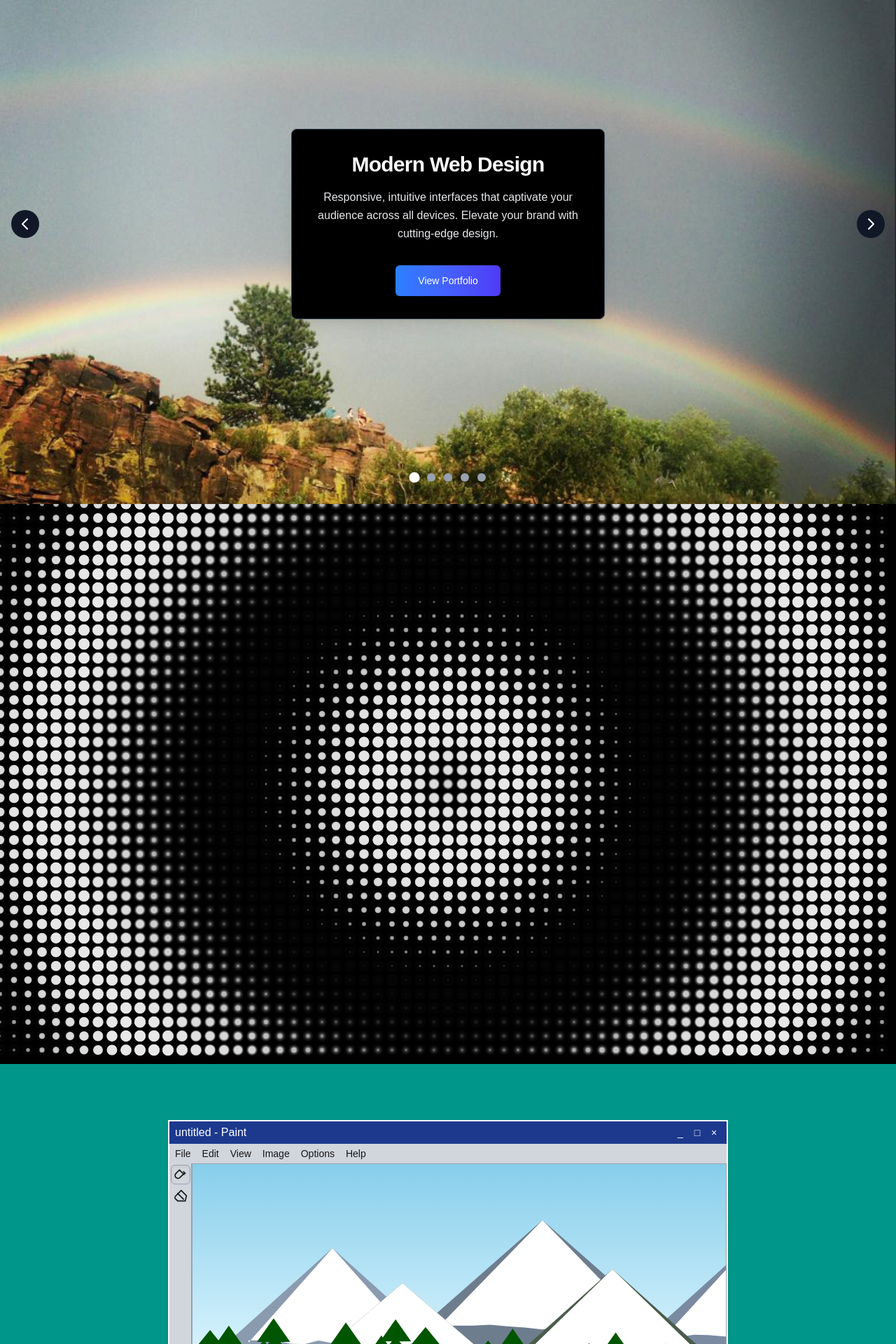
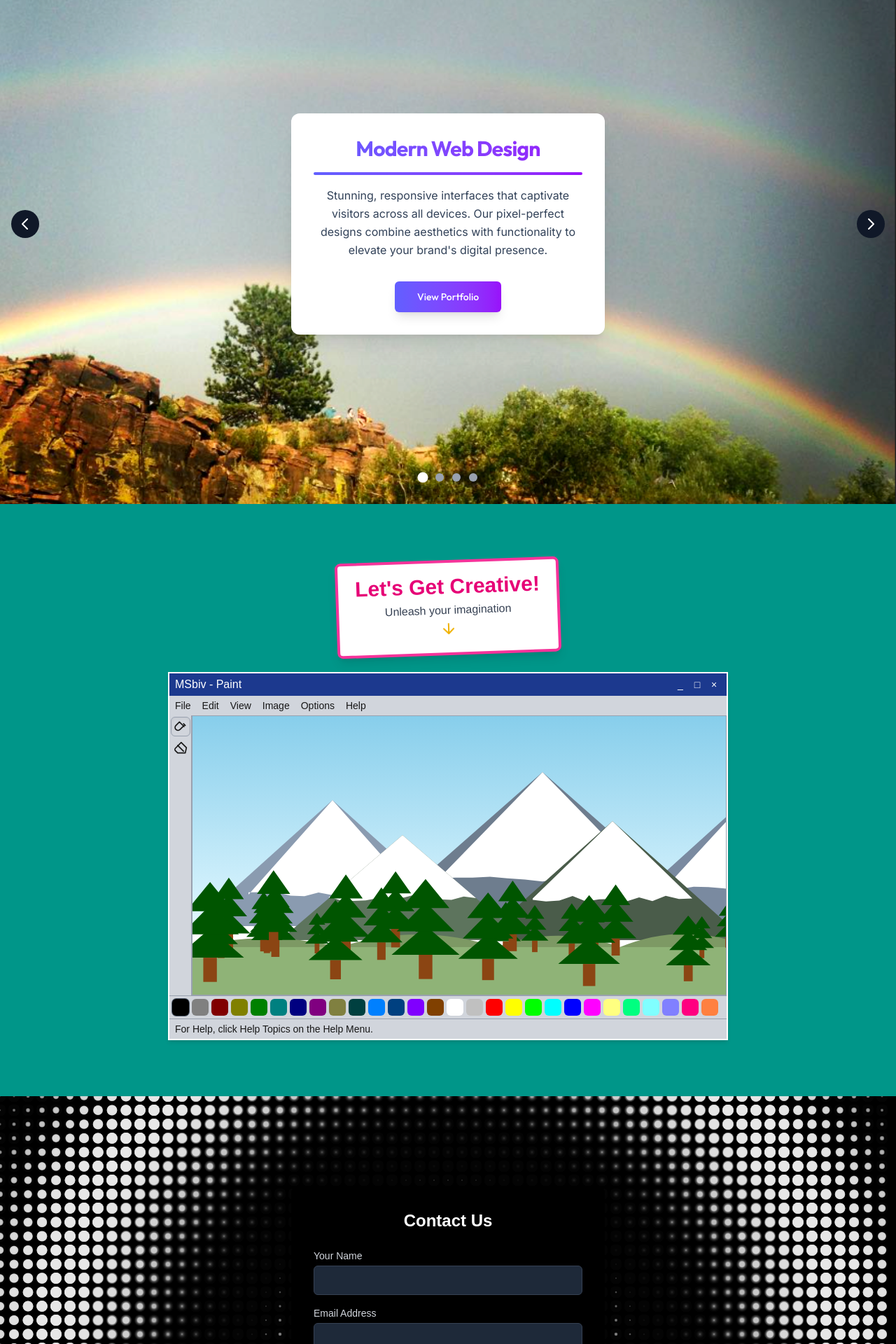
Before and after one commit to abiv23/biviano, a Next.js app: page / in a window 1280 px wide. Shown: the part 880-2800 px from the top of the page at 70% size. Built offline with nearby package versions, Linux system fonts and the light colour scheme.

Commit message:
refactor of cta cards

```diff
--- a/src/app/layout.js
+++ b/src/app/layout.js
@@ -1,4 +1,6 @@
+// Updated layout.js with additional modern fonts
 import { Geist, Geist_Mono } from "next/font/google";
+import { Inter, Outfit, Plus_Jakarta_Sans, Space_Grotesk, Lexend } from "next/font/google";
 import "./globals.css";
 
 const geistSans = Geist({
@@ -11,6 +13,32 @@ const geistMono = Geist_Mono({
   subsets: ["latin"],
 });
 
+// Additional modern font options
+const inter = Inter({
+  variable: "--font-inter",
+  subsets: ["latin"],
+});
+
+const outfit = Outfit({
+  variable: "--font-outfit",
+  subsets: ["latin"],
+});
+
+const jakarta = Plus_Jakarta_Sans({
+  variable: "--font-jakarta",
+  subsets: ["latin"],
+});
+
+const spaceGrotesk = Space_Grotesk({
+  variable: "--font-space-grotesk",
+  subsets: ["latin"],
+});
+
+const lexend = Lexend({
+  variable: "--font-lexend",
+  subsets: ["latin"],
+});
+
 export const metadata = {
   title: "Create Next App",
   description: "Generated by create next app",
@@ -20,7 +48,7 @@ export default function RootLayout({ children }) {
   return (
     <html lang="en">
       <body
-        className={`${geistSans.variable} ${geistMono.variable} antialiased`}
+        className={`${geistSans.variable} ${geistMono.variable} ${inter.variable} ${outfit.variable} ${jakarta.variable} ${spaceGrotesk.variable} ${lexend.variable} antialiased`}
       >
         {children}
       </body>
--- a/src/app/page.js
+++ b/src/app/page.js
@@ -8,8 +8,8 @@ export default function Home() {
     <>
       <Hero />
       <Carousel />
+      <MSPaint />
       <Waves />
-      <MSPaint />
     </>
   );
 }
--- a/src/components/Carousel.jsx
+++ b/src/components/Carousel.jsx
@@ -13,42 +13,34 @@ const Carousel = () => {
       src: "/images/double-rainbow.png",
       alt: "Modern Web Design",
       title: "Modern Web Design",
-      description: "Responsive, intuitive interfaces that captivate your audience across all devices. Elevate your brand with cutting-edge design.",
+      description: "Stunning, responsive interfaces that captivate visitors across all devices. Our pixel-perfect designs combine aesthetics with functionality to elevate your brand's digital presence.",
       cta: "View Portfolio",
       ctaLink: "/portfolio"
+    },
+    {
+     src: "/images/platte.png",
+     alt: "Performance Optimization",
+     title: "Performance Optimization",
+     description: "Revitalize your existing website with lightning-fast load times, mobile-friendly designs, and search engine optimization that drives organic traffic and improves rankings.",
+     cta: "Boost Your Site",
+     ctaLink: "/optimization"
     },
     {
       src: "/images/arvada-sunrise.png",
       alt: "Custom Web Applications",
       title: "Custom Web Applications",
-      description: "Tailored solutions built with modern frameworks that scale with your business needs and deliver exceptional user experiences.",
+      description: "Bespoke solutions built with cutting-edge frameworks that grow with your business. We create intuitive applications that streamline operations and delight users.",
       cta: "Our Services",
       ctaLink: "/services"
     },
     {
-      src: "/images/notre-dame-cathedral.png",
-      alt: "E-Commerce Solutions",
-      title: "E-Commerce Solutions",
-      description: "Powerful online stores with secure payment processing, inventory management, and optimized conversion funnels.",
-      cta: "Start Selling",
-      ctaLink: "/ecommerce"
-    },
-    {
-      src: "/images/platte.png",
-      alt: "Performance Optimization",
-      title: "Performance Optimization",
-      description: "Transform your existing website with speed optimization, responsive design, and improved SEO for better search rankings.",
-      cta: "Boost Your Site",
-      ctaLink: "/optimization"
-    },
-    {
       src: "/images/arcade.png",
       alt: "Custom Arcade Builds",
-      title: "Custom Arcade Builds",
-      description: "Free Play Arcades custom built with your favorite memories",
+      title: "Free Play Arcades",
+      description: "Custom-built arcade machines featuring classic and modern games for businesses and enthusiasts. Create memorable experiences that keep customers coming back.",
       cta: "Get a Quote",
       ctaLink: "/support"
-    },
+    }
   ]
 
   useEffect(() => {
@@ -103,18 +95,34 @@ const Carousel = () => {
               src={item.src}
               alt={item.alt}
               className="object-cover w-full h-full"
+              style={{
+                filter: "contrast(1.1) saturate(1.2) brightness(1.05)",
+                imageRendering: "crisp-edges"
+              }}
             />
 
-            {/* Centered Material Design Card Overlay */}
+            {/* Updated Card Design with Modern Font */}
             <div className="absolute inset-0 flex items-center justify-center px-4">
-              <div className="max-w-md w-full overflow-hidden rounded-lg shadow-xl bg-black bg-opacity-75 backdrop-blur-md border border-gray-700">
+              <div className="max-w-md w-full overflow-hidden rounded-xl shadow-xl bg-white dark:bg-black dark:bg-opacity-75 backdrop-blur-md transform hover:scale-105 transition-transform duration-300">
                 <div className="p-8 text-center">
-                  <h2 className="text-2xl md:text-3xl font-bold text-white mb-4 tracking-tight">{item.title}</h2>
-                  <p className="text-gray-200 mb-8 leading-relaxed">{item.description}</p>
+                  <h2
+                    className="text-2xl md:text-3xl font-bold mb-4 tracking-tight bg-gradient-to-r from-indigo-500 to-purple-600 bg-clip-text text-transparent"
+                    style={{ fontFamily: "var(--font-outfit)" }}
+                  >
+                    {item.title}
+                  </h2>
+                  <div className="w-full h-1 bg-gradient-to-r from-indigo-500 to-purple-600 rounded-full mb-4"></div>
+                  <p
+                    className="text-slate-700 dark:text-slate-200 mb-8 leading-relaxed"
+                    style={{ fontFamily: "var(--font-inter)" }}
+                  >
+                    {item.description}
+                  </p>
                   <Button
                     variant="default"
                     size="lg"
-                    className="bg-gradient-to-r from-blue-500 to-indigo-600 hover:from-blue-600 hover:to-indigo-700 text-white font-medium px-8 py-3 rounded-md shadow-lg cursor-pointer transition-all duration-300 hover:scale-105 hover:shadow-indigo-500/25"
+                    className="bg-gradient-to-r from-indigo-500 to-purple-600 hover:from-indigo-600 hover:to-purple-700 text-white font-medium px-8 py-3 rounded-md shadow-lg cursor-pointer transition-all duration-300 hover:scale-105 hover:shadow-purple-500/25"
+                    style={{ fontFamily: "var(--font-outfit)" }}
                     onClick={() => window.location.href = item.ctaLink}
                   >
                     {item.cta}
@@ -143,7 +151,7 @@ const Carousel = () => {
       {/* Navigation Arrows */}
       <button
         onClick={() => goToSlide((activeIndex - 1 + items.length) % items.length)}
-        className="absolute left-4 top-1/2 transform -translate-y-1/2 bg-gray-900 bg-opacity-50 hover:bg-opacity-70 text-white p-2 rounded-full focus:outline-none transition-all"
+        className="absolute left-4 top-1/2 transform -translate-y-1/2 bg-gray-900 bg-opacity-50 hover:bg-opacity-70 text-white p-2 rounded-full focus:outline-none transition-all hover:scale-110"
         aria-label="Previous slide"
       >
         <svg xmlns="http://www.w3.org/2000/svg" className="h-6 w-6" fill="none" viewBox="0 0 24 24" stroke="currentColor">
@@ -152,7 +160,7 @@ const Carousel = () => {
       </button>
       <button
         onClick={() => goToSlide((activeIndex + 1) % items.length)}
-        className="absolute right-4 top-1/2 transform -translate-y-1/2 bg-gray-900 bg-opacity-50 hover:bg-opacity-70 text-white p-2 rounded-full focus:outline-none transition-all"
+        className="absolute right-4 top-1/2 transform -translate-y-1/2 bg-gray-900 bg-opacity-50 hover:bg-opacity-70 text-white p-2 rounded-full focus:outline-none transition-all hover:scale-110"
         aria-label="Next slide"
       >
         <svg xmlns="http://www.w3.org/2000/svg" className="h-6 w-6" fill="none" viewBox="0 0 24 24" stroke="currentColor">
--- a/src/components/MSPaint.jsx
+++ b/src/components/MSPaint.jsx
@@ -215,7 +215,19 @@ export default function Component() {
 
   return (
     <>
-      <div className="relative w-full h-full flex items-center justify-center bg-teal-600 py-20" style={{ maxHeight: '100%' }}>
+      <div className="relative w-full h-full flex flex-col items-center justify-center bg-teal-600 py-20" style={{ maxHeight: '100%' }}>
+        {/* Creative Text Card */}
+        <div className="bg-white rounded-lg shadow-lg p-4 mb-6 border-4 border-pink-500 transform -rotate-2 w-80 text-center">
+          <h2 className="text-3xl font-bold text-pink-600 mb-1">Let's Get Creative!</h2>
+          <p className="text-gray-700">Unleash your imagination</p>
+          <div className="mt-2 flex justify-center">
+            <svg xmlns="http://www.w3.org/2000/svg" width="24" height="24" viewBox="0 0 24 24" fill="none" stroke="currentColor" strokeWidth="2" strokeLinecap="round" strokeLinejoin="round" className="text-yellow-500 animate-bounce">
+              <line x1="12" y1="5" x2="12" y2="19"></line>
+              <polyline points="19 12 12 19 5 12"></polyline>
+            </svg>
+          </div>
+        </div>
+
         <div
           ref={containerRef}
           className="relative bg-gray-200 border-2 border-white shadow-md"
@@ -228,7 +240,7 @@ export default function Component() {
             onMouseUp={stopDragging}
             onMouseLeave={stopDragging}
           >
-            <span>untitled - Paint</span>
+            <span>MSbiv - Paint</span>
             <div className="flex gap-1">
               <Button variant="ghost" className="h-5 w-5 p-0 min-w-0 text-white hover:bg-blue-700">_</Button>
               <Button variant="ghost" className="h-5 w-5 p-0 min-w-0 text-white hover:bg-blue-700">□</Button>
--- a/src/components/Waves.jsx
+++ b/src/components/Waves.jsx
@@ -1,9 +1,94 @@
 "use client"
 
-import { useEffect, useRef } from 'react'
+import { useEffect, useRef, useState } from 'react'
+import Script from 'next/script'
 
 export default function Component() {
   const canvasRef = useRef(null)
+  const recaptchaRef = useRef(null)
+  const [formData, setFormData] = useState({
+    name: '',
+    email: '',
+    message: ''
+  })
+  const [isSubmitting, setIsSubmitting] = useState(false)
+  const [isSubmitted, setIsSubmitted] = useState(false)
+  const [recaptchaLoaded, setRecaptchaLoaded] = useState(false)
+  const [recaptchaError, setRecaptchaError] = useState('')
+
+  // Replace with your actual reCAPTCHA site key
+  const RECAPTCHA_SITE_KEY = 'YOUR_RECAPTCHA_SITE_KEY'
+
+  const handleChange = (e) => {
+    const { name, value } = e.target
+    setFormData(prev => ({
+      ...prev,
+      [name]: value
+    }))
+  }
+
+  const executeRecaptcha = async () => {
+    if (!window.grecaptcha || !recaptchaLoaded) {
+      setRecaptchaError('reCAPTCHA not loaded yet')
+      return null
+    }
+
+    try {
+      const token = await window.grecaptcha.execute(RECAPTCHA_SITE_KEY, { action: 'submit' })
+      return token
+    } catch (error) {
+      console.error('reCAPTCHA execution error:', error)
+      setRecaptchaError('Failed to verify reCAPTCHA')
+      return null
+    }
+  }
+
+  const handleSubmit = async (e) => {
+    e.preventDefault()
+    setIsSubmitting(true)
+    setRecaptchaError('')
+
+    // Execute reCAPTCHA and get token
+    const recaptchaToken = await executeRecaptcha()
+
+    if (!recaptchaToken) {
+      setIsSubmitting(false)
+      return
+    }
+
+    // Here you would normally send the form data along with the recaptchaToken to your server
+    // For demonstration, we're simulating a form submission
+    console.log('Form submitted with reCAPTCHA token:', recaptchaToken)
+
+    // Simulate form submission
+    setTimeout(() => {
+      setIsSubmitting(false)
+      setIsSubmitted(true)
+
+      // Reset form after showing success message
+      setTimeout(() => {
+        setIsSubmitted(false)
+        setFormData({
+          name: '',
+          email: '',
+          message: ''
+        })
+      }, 3000)
+    }, 1500)
+  }
+
+  // Initialize reCAPTCHA when component mounts
+  useEffect(() => {
+    // This function will be called once the reCAPTCHA script is loaded
+    window.onRecaptchaLoad = () => {
+      setRecaptchaLoaded(true)
+    }
+
+    return () => {
+      // Clean up
+      window.onRecaptchaLoad = undefined
+    }
+  }, [])
 
   useEffect(() => {
     const canvas = canvasRef.current
@@ -70,5 +155,98 @@ export default function Component() {
     }
   }, [])
 
-  return <canvas ref={canvasRef} className="w-full h-screen bg-black" />
+  return (
+    <div className="relative w-full h-screen">
+      {/* Load reCAPTCHA v3 script */}
+      <Script
+        src={`https://www.google.com/recaptcha/api.js?render=${RECAPTCHA_SITE_KEY}&onload=onRecaptchaLoad`}
+        strategy="afterInteractive"
+      />
+
+      <canvas ref={canvasRef} className="absolute inset-0 w-full h-full bg-black" />
+
+      <div className="relative z-10 flex items-center justify-center w-full h-full">
+        <div className="p-8 rounded-lg bg-black bg-opacity-60 backdrop-blur-md w-full max-w-md">
+          {isSubmitted ? (
+            <div className="text-center text-white">
+              <h2 className="text-2xl font-bold mb-4">Thanks for reaching out!</h2>
+              <p>We'll get back to you as soon as possible.</p>
+            </div>
+          ) : (
+            <>
+              <h2 className="text-2xl font-bold mb-6 text-white text-center">Contact Us</h2>
+              <form onSubmit={handleSubmit}>
+                <div className="mb-4">
+                  <label htmlFor="name" className="block text-sm font-medium text-gray-300 mb-1">
+                    Your Name
+                  </label>
+                  <input
+                    type="text"
+                    id="name"
+                    name="name"
+                    value={formData.name}
+                    onChange={handleChange}
+                    required
+                    className="w-full px-4 py-2 bg-gray-800 border border-gray-700 rounded-md text-white focus:outline-none focus:ring-2 focus:ring-blue-500"
+                  />
+                </div>
+
+                <div className="mb-4">
+                  <label htmlFor="email" className="block text-sm font-medium text-gray-300 mb-1">
+                    Email Address
+                  </label>
+                  <input
+                    type="email"
+                    id="email"
+                    name="email"
+                    value={formData.email}
+                    onChange={handleChange}
+                    required
+                    className="w-full px-4 py-2 bg-gray-800 border border-gray-700 rounded-md text-white focus:outline-none focus:ring-2 focus:ring-blue-500"
+                  />
+                </div>
+
+                <div className="mb-6">
+                  <label htmlFor="message" className="block text-sm font-medium text-gray-300 mb-1">
+                    Message
+                  </label>
+                  <textarea
+                    id="message"
+                    name="message"
+                    value={formData.message}
+                    onChange={handleChange}
+                    required
+                    rows="4"
+                    className="w-full px-4 py-2 bg-gray-800 border border-gray-700 rounded-md text-white focus:outline-none focus:ring-2 focus:ring-blue-500"
+                  ></textarea>
+                </div>
+
+                {recaptchaError && (
+                  <div className="mb-4 text-red-500 text-sm">
+                    {recaptchaError}
+                  </div>
+                )}
+
+                <div ref={recaptchaRef} className="hidden"></div>
+
+                <button
+                  type="submit"
+                  disabled={isSubmitting}
+                  className="w-full py-2 px-4 rounded-md bg-blue-600 hover:bg-blue-700 text-white font-medium transition-colors focus:outline-none focus:ring-2 focus:ring-blue-500 focus:ring-offset-2 focus:ring-offset-gray-800 disabled:opacity-70"
+                >
+                  {isSubmitting ? 'Sending...' : 'Send Message'}
+                </button>
+
+                <p className="mt-4 text-xs text-gray-400 text-center">
+                  This site is protected by reCAPTCHA and the Google
+                  <a href="https://policies.google.com/privacy" target="_blank" rel="noopener noreferrer" className="text-blue-400 hover:text-blue-300"> Privacy Policy</a> and
+                  <a href="https://policies.google.com/terms" target="_blank" rel="noopener noreferrer" className="text-blue-400 hover:text-blue-300"> Terms of Service</a> apply.
+                </p>
+              </form>
+            </>
+          )}
+        </div>
+      </div>
+    </div>
+  )
 }
```
